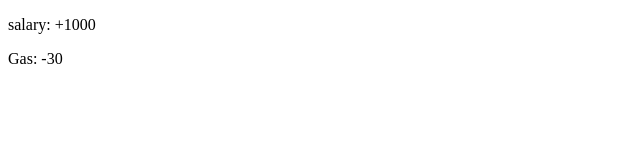
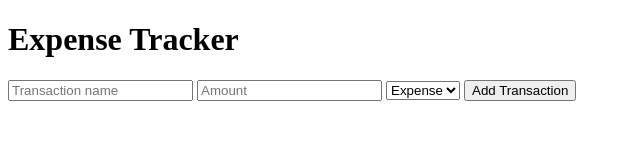
Before and after one commit to anoymus333/Expense-Tracker, a plain HTML site: page index.html in a window 1280 px wide. Shown: the whole page, without its empty margins (0-640 px from the left). Drawn offline with Linux system fonts and the light colour scheme.

Commit message:
create interface

```diff
--- a/ExpenseTracker.js
+++ b/ExpenseTracker.js
@@ -1,18 +1,10 @@
 const transactions = [];
-transactions.push(
-    {
-        name: 'salary',
-        amount: 1000,
-        type: 'income',
-    },
-    {
-        name: 'Gas',
-        amount: -30,
-        type: 'expense',
-    }
+const form = document.getElementById('transaction-form');
+const nameInput = document.getElementById('transaction-name');
+const amountInput = document.getElementById('transaction-amount');
+const typeInput = document.getElementById('transaction-type');
+const transactionList = document.getElementById('transaction-list');
 
-);
-const transactionList = document.getElementById('transaction-list');
 function renderTransactions() {
     transactionList.replaceChildren();
 
@@ -25,3 +17,18 @@ function renderTransactions() {
 }
 
 renderTransactions();
+form.addEventListener('submit',function(event){
+    event.preventDefault();
+ const name = nameInput.value;
+ const amount = Number(amountInput.value);
+ const type = typeInput.value;
+const transaction = {
+    name,
+    amount,
+    type
+};
+transactions.push(transaction);
+localStorage.setItem('transactions', JSON.stringify(transactions));
+renderTransactions();
+form.reset();
+})
--- a/index.html
+++ b/index.html
@@ -8,5 +8,30 @@
 </head>
 <body>
     <div id="transaction-list"></div>
+    <h1>Expense Tracker</h1>
+
+<form id="transaction-form">
+    <input
+        id="transaction-name"
+        type="text"
+        placeholder="Transaction name"
+        required
+    >
+    <input
+        id="transaction-amount"
+        type="number"
+        placeholder="Amount"
+        min="1"
+        required
+    >
+    <select id="transaction-type">
+        <option value="expense">Expense</option>
+        <option value="income">Income</option>
+    </select>
+
+    <button type="submit">Add Transaction</button>
+
+</form>
+<div id="transactions"></div>
 </body>
 </html>
```
